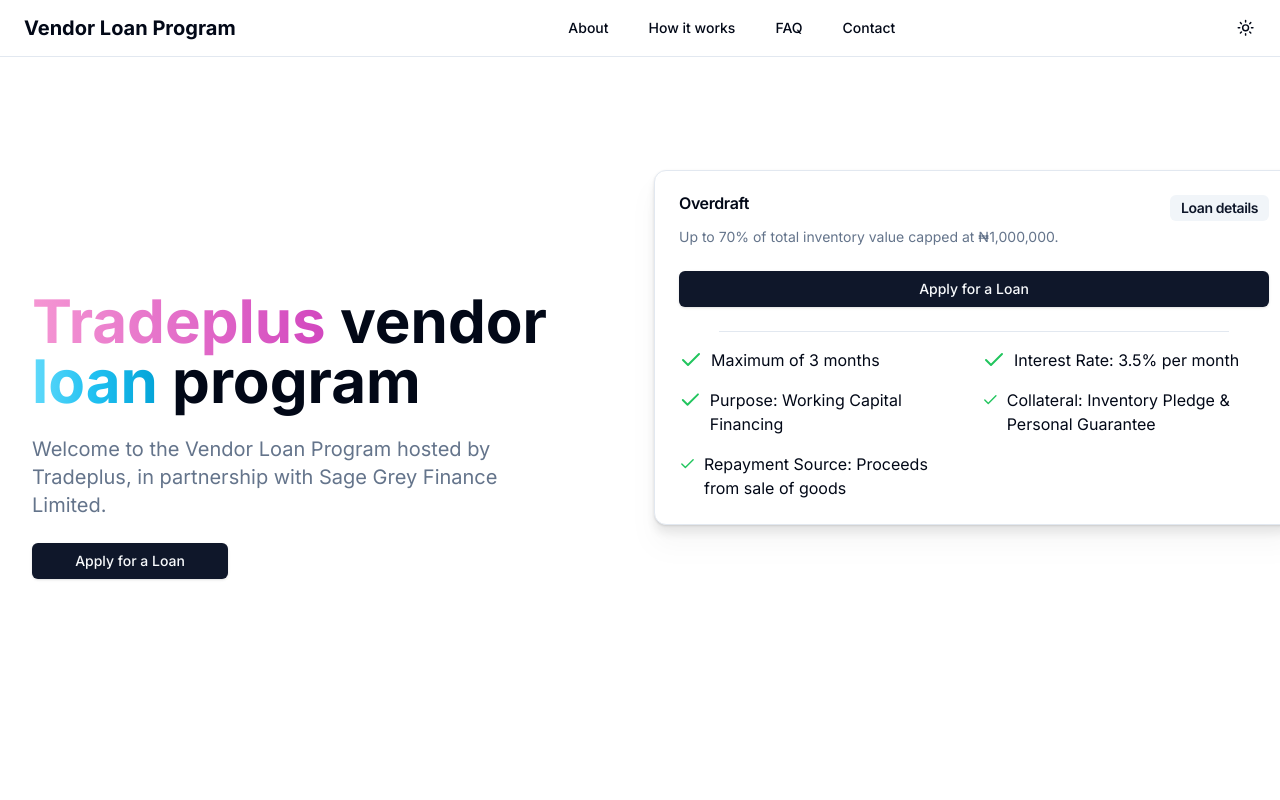
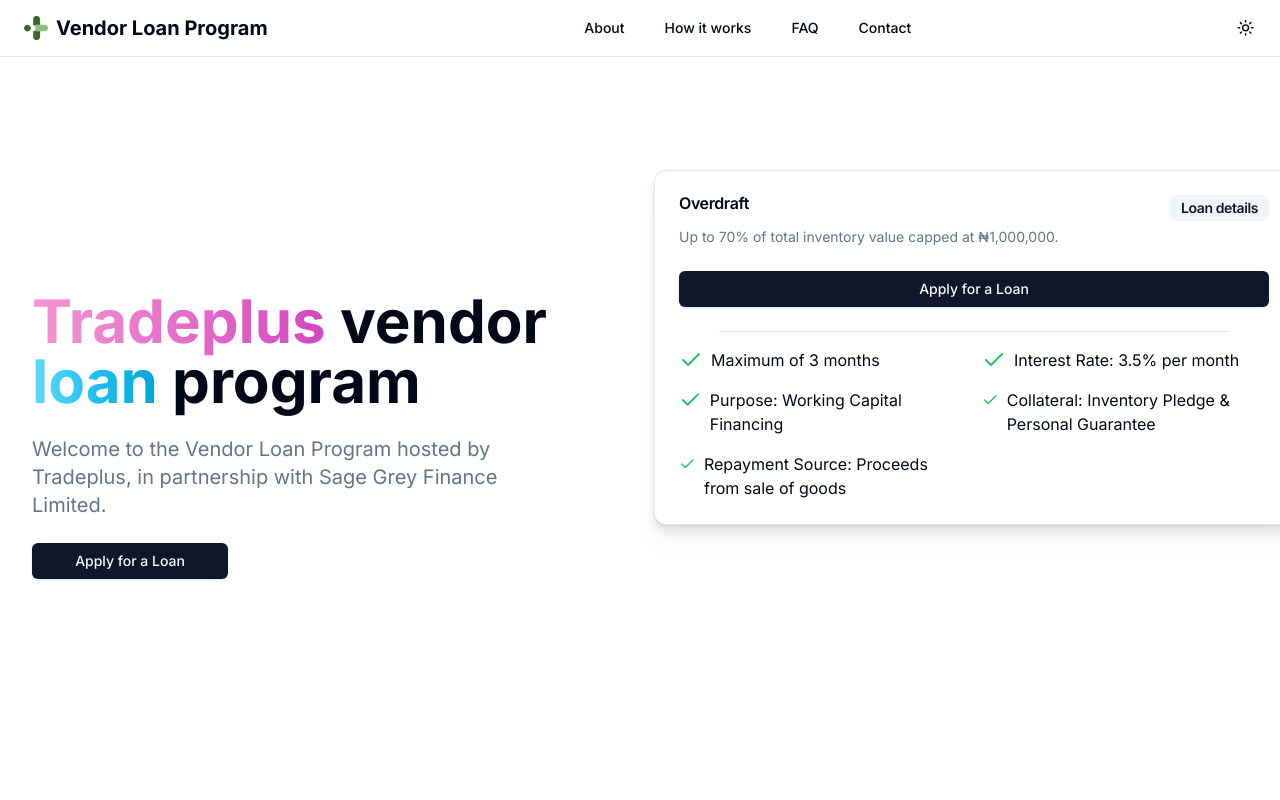
Before and after one commit to jsskrh/vendor-loan-program, a Next.js app: page / in a window 1280 px wide. Shown: the top 800 px of the page. Built offline with nearby package versions, Linux system fonts and the light colour scheme.

Commit message:
Add logo

```diff
--- a/components/Navbar.tsx
+++ b/components/Navbar.tsx
@@ -17,6 +17,7 @@
   SheetTrigger,
 } from "./ui/sheet";
 import { buttonVariants } from "./ui/button";
+import Image from "next/image";
 // import { LogoIcon } from "./Icons";
 
 interface RouteProps {
@@ -53,8 +54,15 @@
             <a
               rel="noreferrer noopener"
               href="/"
-              className="ml-2 font-bold text-xl flex"
+              className="ml-2 font-bold text-xl flex items-center gap-2"
             >
+              <Image
+                src={"/img/trade-logo.png"}
+                height={0}
+                width={0}
+                className="size-6"
+                alt="logo"
+              />
               Vendor Loan Program
             </a>
           </NavigationMenuItem>
```
Also changed, not shown: public/img/trade-logo.png (added).
